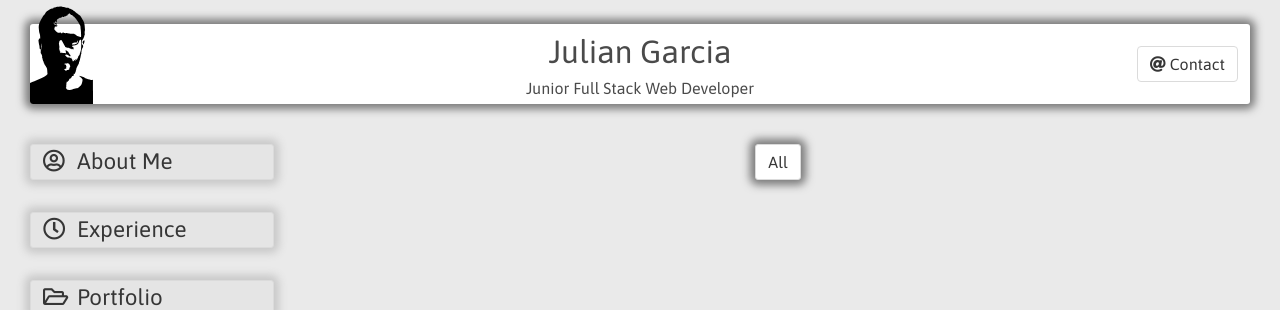
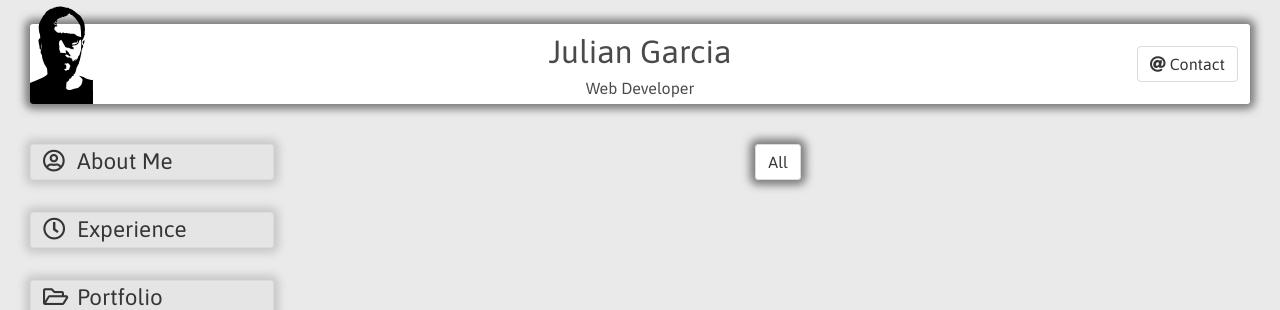
Before and after one commit to julian-garcia/julian-garcia-uk, a Django app: page /notes/ in a window 1280 px wide. Shown: the top 310 px of the page. Run offline with Django 3.2, Linux system fonts and the light colour scheme; data that the repository does not hold is empty; some libraries are stand-ins or nearby versions; some web fonts are replaced.

Commit message:
Style adjustments

```diff
--- a/static/style/_layout.scss
+++ b/static/style/_layout.scss
@@ -78,8 +78,8 @@
     .logos {
       max-width: 100vw;
       img {
-        width: 50%;
         vertical-align: middle;
+        max-height: 50px;
       }
       .img-col {
         display: inline-block;
@@ -124,7 +124,7 @@
     }
   }
 
-  @include breakpoint(phablet) {
+  @include breakpoint(desktop) {
     &.home-content {
       .coding-habits-title {
         width: 50% !important;
@@ -169,7 +169,7 @@
       }
     }
   }
-  @include breakpoint(tablet) {
+  @include breakpoint(desktop) {
     width: calc(100% - 20% - 2rem);
     float:left;
 
@@ -177,10 +177,6 @@
       .home-text {
         float: left;
         width: 50%;
-      }
-
-      .logos.columns {
-        width: 60%;
       }
 
       .logos.images {
@@ -204,8 +200,7 @@
       }
 
       .coding-habits-title {
-        margin-top: -4rem;
-        margin-bottom: 0;
+        margin-top: 0;
         float: left;
         width: calc(100% - 55% - 90px) !important;
         height: calc(100% - 55% - 90px) !important;
--- a/templates/base.html
+++ b/templates/base.html
@@ -31,7 +31,7 @@
       </span>
       <span class="level-item column is-marginless is-three-fifths has-text-centered">
         <h1 class="is-size-3 is-size-5-mobile">Julian Garcia</h1>
-        <h2 class="is-size-6 is-size-7-mobile">Junior Full Stack Web Developer</h2>
+        <h2 class="is-size-6 is-size-7-mobile">Web Developer</h2>
       </span>
       <span class="level-item column is-marginless is-one-fifth has-text-right">
         <a href="{% url 'contact' %}" class="button contact-button"><h3><i class="fas fa-at"></i> Contact</h3></a>
```
Also changed, not shown: about/templates/index.html (+12 -12 lines), static/images/sas.png, static/style/main.min.css, 1 other file.
